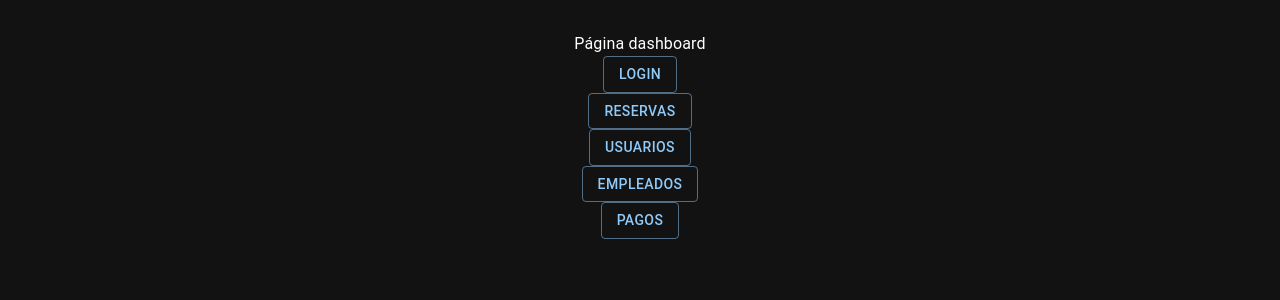
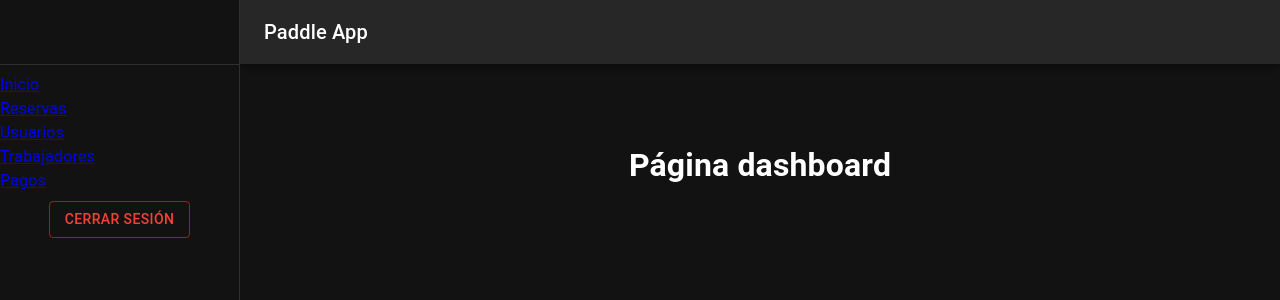
Before and after one commit to jokinz/docker-react-paddle-app, a React (Vite) app: page / in a window 1280 px wide. Shown: the top 300 px of the page. Built offline with nearby package versions, Linux system fonts and the light colour scheme.

Commit message:
added Drawer ui

```diff
--- a/src/routes/PageDashboard.tsx
+++ b/src/routes/PageDashboard.tsx
@@ -1,35 +1,10 @@
-import { Button } from '@mui/material'
+import Drawer from '../components/Drawer'
 
 const PageDashboard = () => {
   return (
-    <div>
-      Página dashboard
-      <div>
-        <Button variant="outlined" href="/login">
-          Login
-        </Button>
-      </div>
-      <div>
-        <Button variant="outlined" href="/reserves">
-          Reservas
-        </Button>
-      </div>
-      <div>
-        <Button variant="outlined" href="/users">
-          Usuarios
-        </Button>
-      </div>
-      <div>
-        <Button variant="outlined" href="/employees">
-          Empleados
-        </Button>
-      </div>
-      <div>
-        <Button variant="outlined" href="/payments">
-          Pagos
-        </Button>
-      </div>
-    </div>
+    <Drawer>
+      <h1>Página dashboard</h1>
+    </Drawer>
   )
 }
 
--- a/src/routes/PageDisabled.tsx
+++ b/src/routes/PageDisabled.tsx
@@ -1,11 +1,12 @@
 import ButtonLogout from '../components/ButtonLogout'
+import Drawer from '../components/Drawer'
 
 const PageDisabled = () => {
   return (
-    <>
+    <Drawer>
       <h1>Su usuario está deshabilitado</h1>
       <ButtonLogout />
-    </>
+    </Drawer>
   )
 }
 
--- a/src/routes/PageEmployees.tsx
+++ b/src/routes/PageEmployees.tsx
@@ -6,6 +6,8 @@ import { getAllEmployees } from '../api/employees/employee'
 
 import LoadingWrapper from '../components/LoadingWrapper'
 import EmployeesList from '../components/Employees/EmployeesList'
+import Drawer from '../components/Drawer'
+import ForceLogin from '../components/ForceLogin'
 
 const PageEmployees = () => {
   const [employeeList, setEmployeeList] = useState<Employee[]>([])
@@ -24,12 +26,14 @@ const PageEmployees = () => {
     getData()
   }, [])
   return (
-    <div>
-      Página trabajadores
-      <LoadingWrapper loading={loading}>
-        <EmployeesList employees={employeeList} />
-      </LoadingWrapper>
-    </div>
+    <ForceLogin>
+      <Drawer>
+        <h1>Página trabajadores</h1>
+        <LoadingWrapper loading={loading}>
+          <EmployeesList employees={employeeList} />
+        </LoadingWrapper>
+      </Drawer>
+    </ForceLogin>
   )
 }
 
--- a/src/routes/PageItems.tsx
+++ b/src/routes/PageItems.tsx
@@ -5,7 +5,7 @@ import { Item } from '../types/item'
 import { itemExample } from '../api/dummy'
 import { getAllItems } from '../api/items/item'
 
-import ButtonLogout from '../components/ButtonLogout'
+import Drawer from '../components/Drawer'
 import ForceLogin from '../components/ForceLogin'
 import ItemsList from '../components/Items/ItemsList'
 import NewItemForm from '../components/Items/NewItemForm'
@@ -30,15 +30,14 @@ const PageItems = () => {
   }, [])
   return (
     <ForceLogin>
-      <div>
-        Página Items
+      <Drawer>
+        <h1>Página Items</h1>
         <NewItemForm />
         <UpdateItem item={itemExample} />
         <LoadingWrapper loading={loading}>
           <ItemsList items={itemList} />
         </LoadingWrapper>
-      </div>
-      <ButtonLogout />
+      </Drawer>
     </ForceLogin>
   )
 }
--- a/src/routes/PageNotFound.tsx
+++ b/src/routes/PageNotFound.tsx
@@ -1,5 +1,7 @@
+import Drawer from "../components/Drawer"
+
 const PageNotFound = () => {
-  return <div>Página no encontrada</div>
+  return <Drawer>Página no encontrada</Drawer>
 }
 
 export default PageNotFound
--- a/src/routes/PageReserves.tsx
+++ b/src/routes/PageReserves.tsx
@@ -2,14 +2,14 @@ import { useEffect, useState } from 'react'
 
 import { Reserve } from '../types/reserve'
 
+import { reserveExample } from '../api/dummy'
 import { getAllReserves } from '../api/reserves/reserve'
-import { reserveExample } from '../api/dummy'
 
-import ButtonLogout from '../components/ButtonLogout'
+import Drawer from '../components/Drawer'
 import ForceLogin from '../components/ForceLogin'
 import LoadingWrapper from '../components/LoadingWrapper'
+import ReservesList from '../components/Reserves/ReservesList'
 import UpdateReserve from '../components/Reserves/UpdateReserve'
-import ReservesList from '../components/Reserves/ReservesList'
 
 const PageReserves = () => {
   const [reserveList, setReserveList] = useState<Reserve[]>([])
@@ -29,14 +29,13 @@ const PageReserves = () => {
   }, [])
   return (
     <ForceLogin>
-      <div>
+      <Drawer>
         Página Reservas
         <UpdateReserve reserve={reserveExample} />
         <LoadingWrapper loading={loading}>
           <ReservesList reserves={reserveList} />
         </LoadingWrapper>
-      </div>
-      <ButtonLogout />
+      </Drawer>
     </ForceLogin>
   )
 }
```
